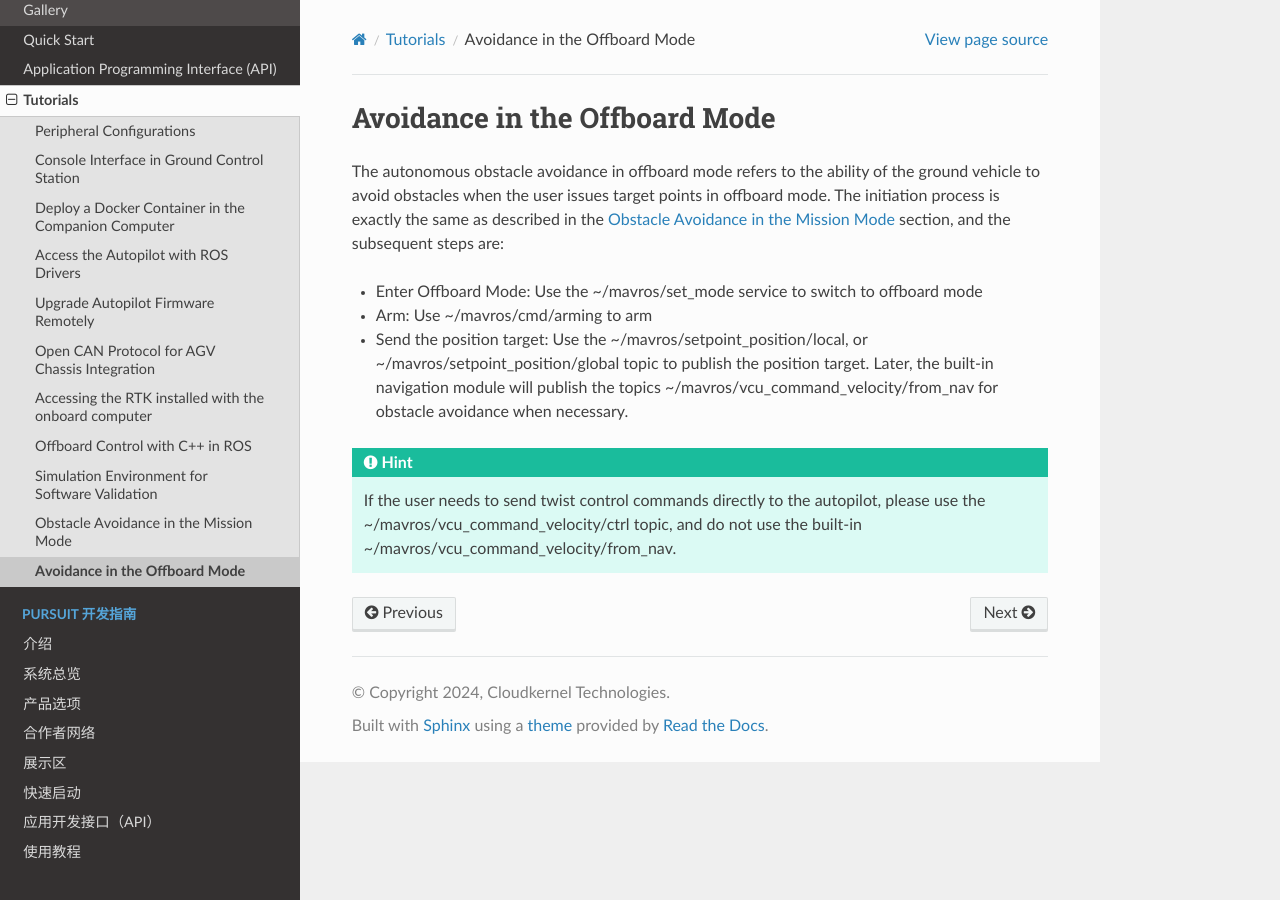
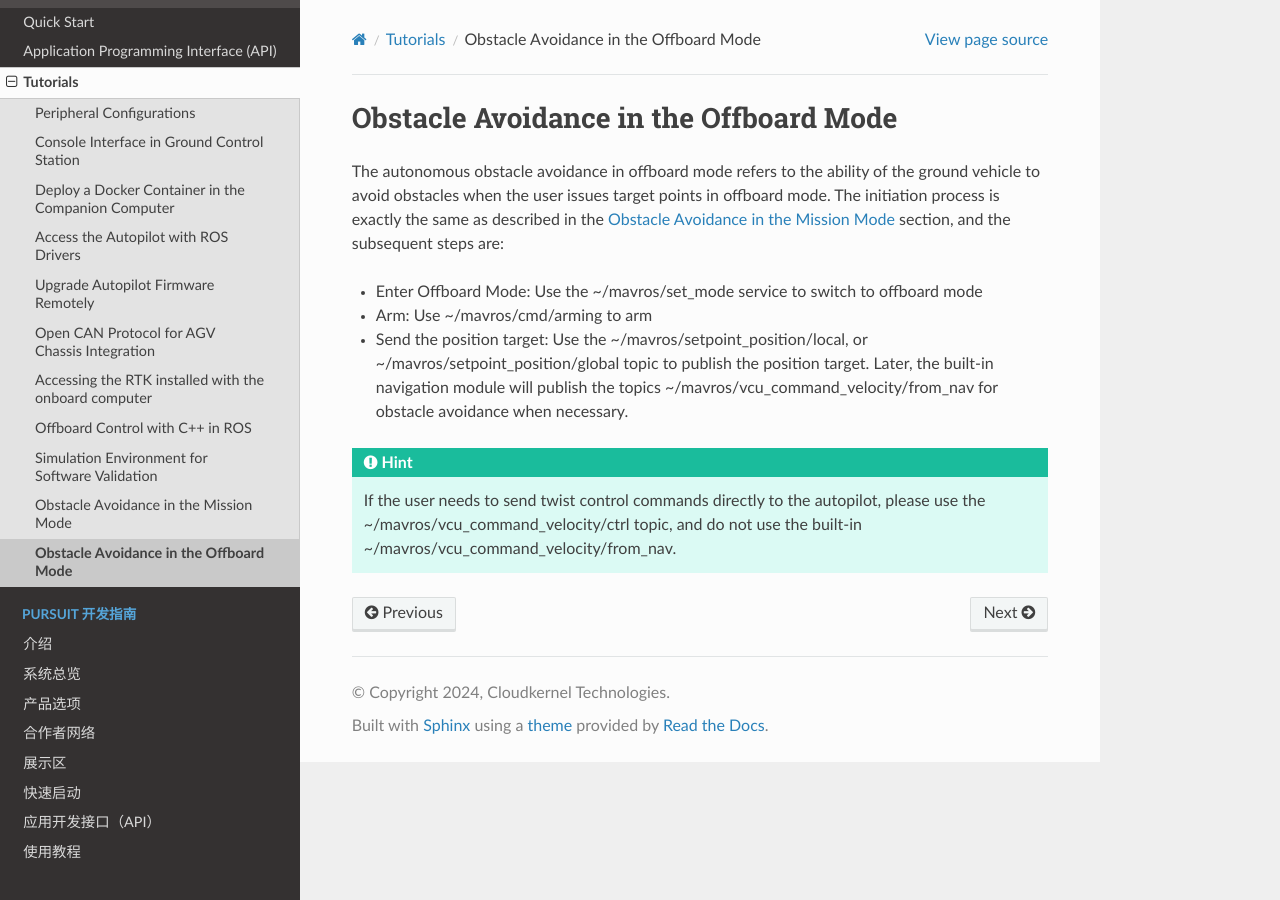
Before and after one commit to cloudkernel-tech/pursuit-guide, a Sphinx documentation site: the page built from docs/tutorials_en/offboard_avoidance.rst, in a window 1280 px wide. Built offline with Sphinx 7.4.7 and the Read the Docs theme 3.1.0, drawn with Linux system fonts in a browser that asks for light colours.

```diff
--- a/docs/tutorials_en/offboard_avoidance.rst
+++ b/docs/tutorials_en/offboard_avoidance.rst
@@ -1,7 +1,7 @@
 .. _tutorial_offboard_avoidance:
 
-Avoidance in the Offboard Mode
-=================================
+Obstacle Avoidance in the Offboard Mode
+===========================================
 
 The autonomous obstacle avoidance in offboard mode refers to the ability of the ground vehicle to avoid obstacles when the user
 issues target points in offboard mode. The initiation process is exactly the same as described in the :ref:`tutorial_mission_avoidance` section,
--- a/docs/tutorials_zh/index.rst
+++ b/docs/tutorials_zh/index.rst
@@ -2,6 +2,10 @@
 ========================================
 
 教程章节到目前为止涵盖了以下内容：
+
+**置顶**
+
+* :ref:`tutorial_minimal_guide_zh`: 最简单的用户使用指南。
 
 **入门操作级别**
 
@@ -33,6 +37,7 @@
    :hidden:
    :maxdepth: 2
 
+   minimal_guide_zh
    periph_config_zh
    qgc_console_zh
    docker_env_zh
```
Also changed, not shown: docs/tutorials_zh/minimal_guide_zh.rst (added, +30 -0 lines).
